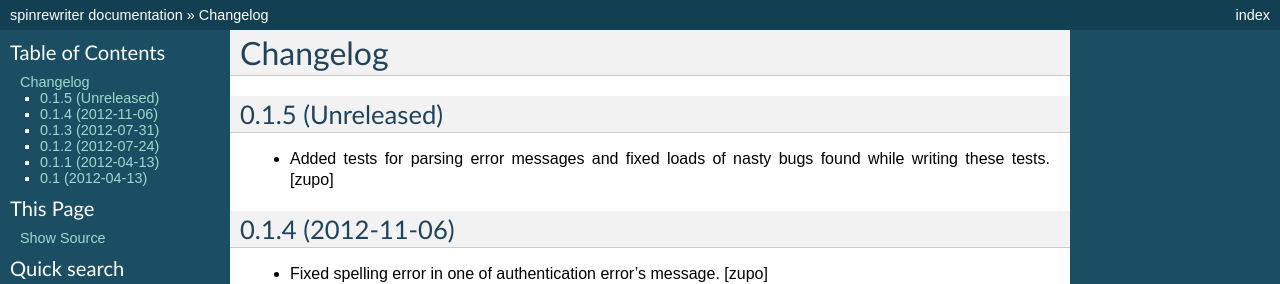
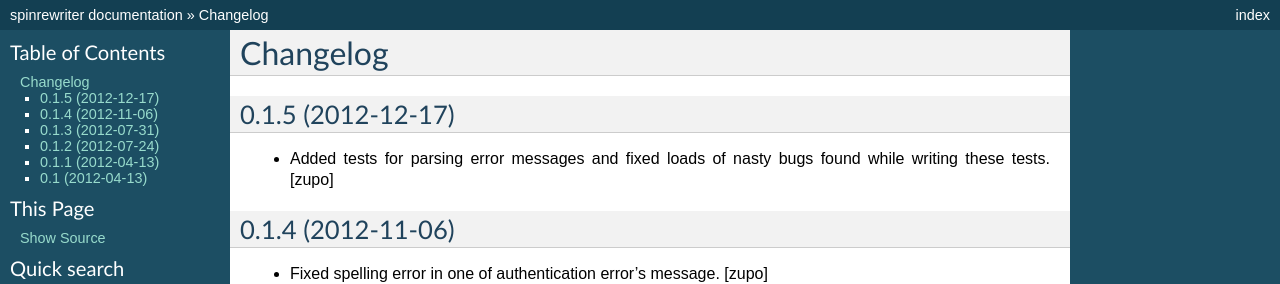
Before and after one commit to teamniteo/spinrewriter, a Sphinx documentation site: the page built from docs/HISTORY.rst, in a window 1280 px wide. Shown: the top 284 px of the page. Built offline with Sphinx 7.4.7, drawn with Linux system fonts in a browser that asks for light colours.

```diff
--- a/docs/HISTORY.rst
+++ b/docs/HISTORY.rst
@@ -1,7 +1,7 @@
 Changelog
 =========
 
-0.1.5 (Unreleased)
+0.1.5 (2012-12-17)
 ------------------
 
 - Added tests for parsing error messages and fixed loads of nasty bugs found
--- a/src/spinrewriter/version.txt
+++ b/src/spinrewriter/version.txt
@@ -1 +1 @@
-0.1.4
+0.1.5
```
